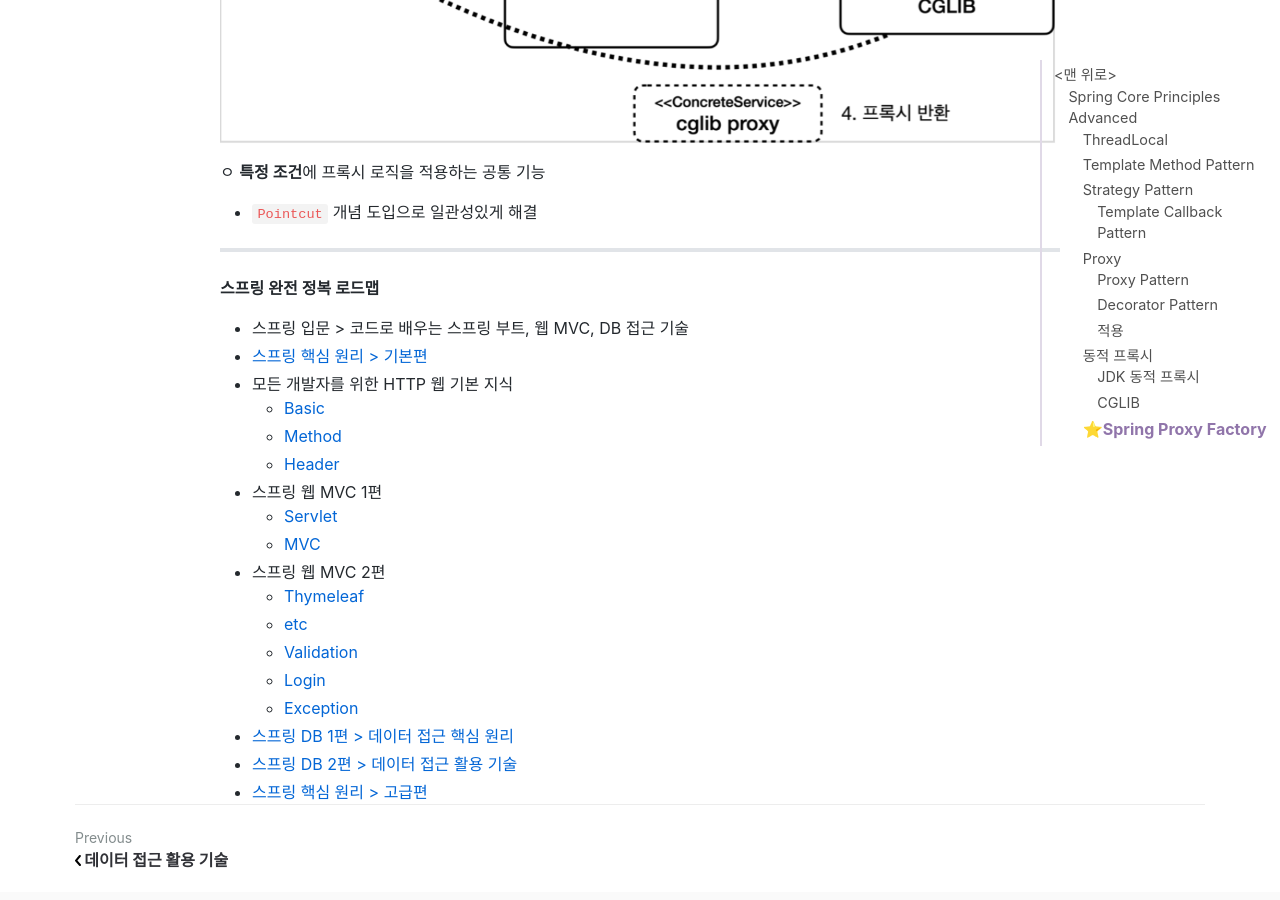
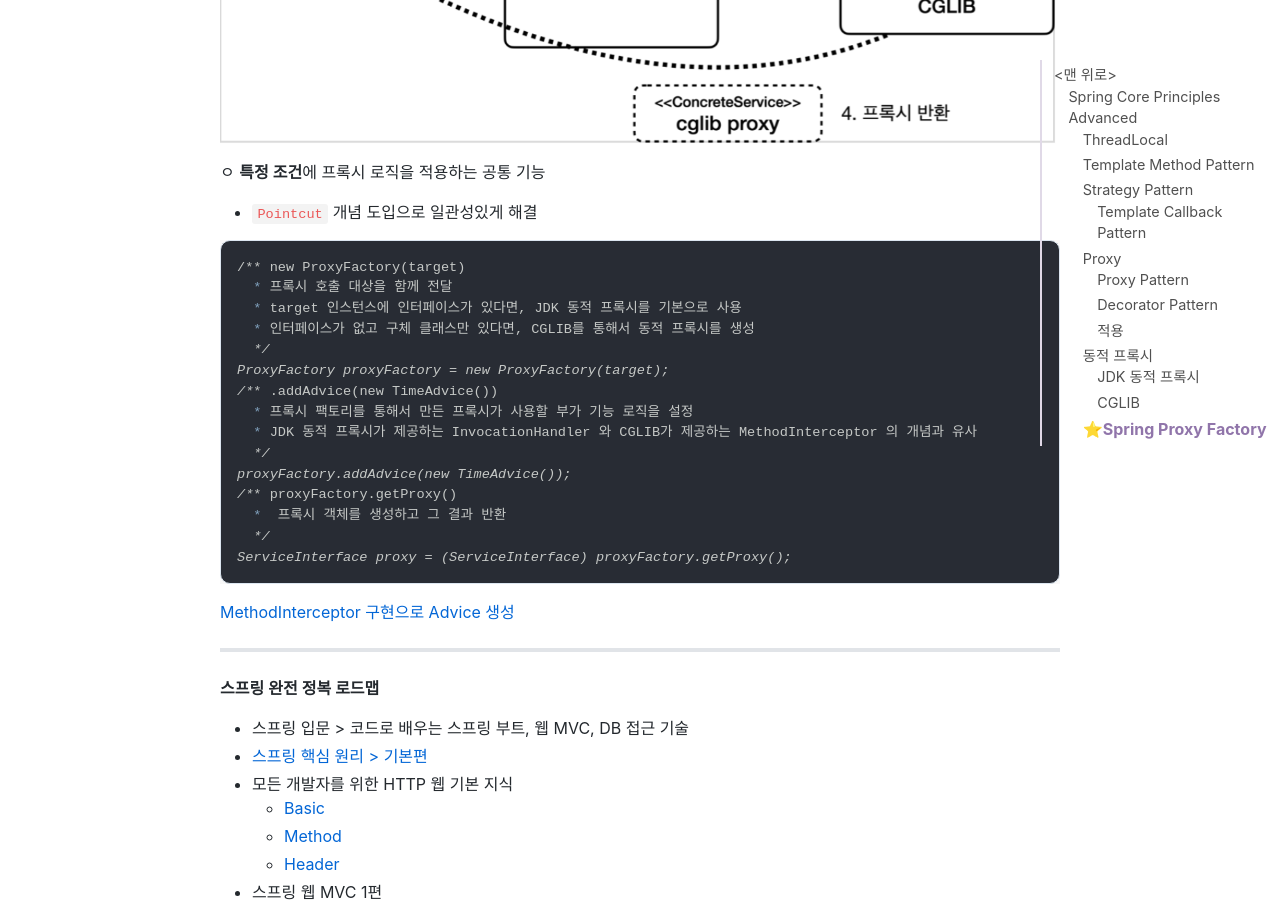
Before and after one commit to jihunparkme/jihunparkme.github.io, a Jekyll site: the page built from _posts/2022-11-20-Spring-Core-Principles-Advanced.md, in a window 1280 px wide and 900 px high, scrolled down 14286 px. Built offline with Jekyll 4.4.1, drawn with Linux system fonts in a browser that asks for light colours; nearby versions of some CDN libraries; comment, search, counter and statistics services are not loaded.

Commit message:
[스프링이 지원하는 프록시] 프록시 팩토리 - 예제 코드1

````diff
--- a/_posts/2022-11-20-Spring-Core-Principles-Advanced.md
+++ b/_posts/2022-11-20-Spring-Core-Principles-Advanced.md
@@ -441,7 +441,25 @@ public Object intercept(Object obj, Method method, Object[] args, MethodProxy pr
 ㅇ **특정 조건**에 프록시 로직을 적용하는 공통 기능
 - `Pointcut` 개념 도입으로 일관성있게 해결
 
+```java
+/** new ProxyFactory(target)
+  * 프록시 호출 대상을 함께 전달
+  * target 인스턴스에 인터페이스가 있다면, JDK 동적 프록시를 기본으로 사용
+  * 인터페이스가 없고 구체 클래스만 있다면, CGLIB를 통해서 동적 프록시를 생성
+  */
+ProxyFactory proxyFactory = new ProxyFactory(target);
+/** .addAdvice(new TimeAdvice())
+  * 프록시 팩토리를 통해서 만든 프록시가 사용할 부가 기능 로직을 설정
+  * JDK 동적 프록시가 제공하는 InvocationHandler 와 CGLIB가 제공하는 MethodInterceptor 의 개념과 유사
+  */
+proxyFactory.addAdvice(new TimeAdvice());
+/** proxyFactory.getProxy()
+  *  프록시 객체를 생성하고 그 결과 반환
+  */
+ServiceInterface proxy = (ServiceInterface) proxyFactory.getProxy();
+```
 
+[MethodInterceptor 구현으로 Advice 생성]()
 
 
 
````
